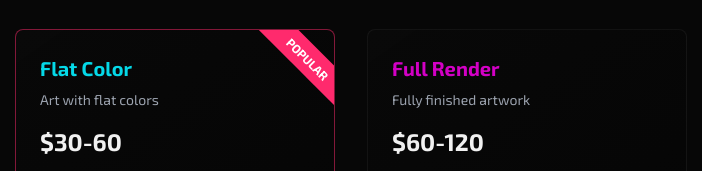
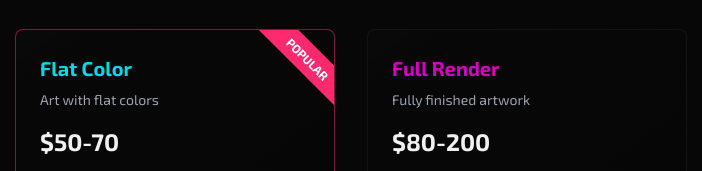
Before and after one commit to GREYNPORTFOLIO/teste-de-novo-1, a plain HTML site: page index.html in a window 1280 px wide. Shown: the part 3260-3431 px from the top of the page, 465-1167 px from the left. Drawn offline with nearby package versions, Linux system fonts and the light colour scheme.

Commit message:
Update index.html

```diff
--- a/index.html
+++ b/index.html
@@ -945,7 +945,7 @@
                     <div class="commission-card featured p-6 rounded-lg">
                         <h3 class="text-xl font-bold mb-2 text-neonblue">Flat Color</h3>
                         <p class="text-gray-400 text-sm mb-4">Art with flat colors</p>
-                        <p class="text-2xl font-bold mb-4">$30-60</p>
+                        <p class="text-2xl font-bold mb-4">$50-70</p>
                         <ul class="space-y-2 text-gray-300 mb-6">
                             <li class="flex items-center">
                                 <i class="fas fa-check text-neonblue mr-2"></i>
@@ -973,7 +973,7 @@
                     <div class="commission-card p-6 rounded-lg">
                         <h3 class="text-xl font-bold mb-2 text-neonpurple">Full Render</h3>
                         <p class="text-gray-400 text-sm mb-4">Fully finished artwork</p>
-                        <p class="text-2xl font-bold mb-4">$60-120</p>
+                        <p class="text-2xl font-bold mb-4">$80-200</p>
                         <ul class="space-y-2 text-gray-300 mb-6">
                             <li class="flex items-center">
                                 <i class="fas fa-check text-neonpurple mr-2"></i>
```
